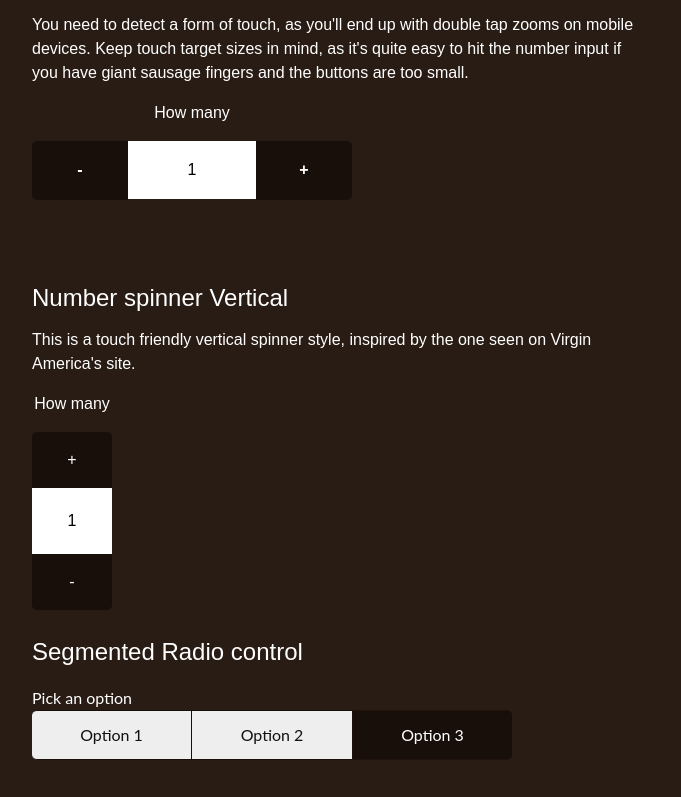
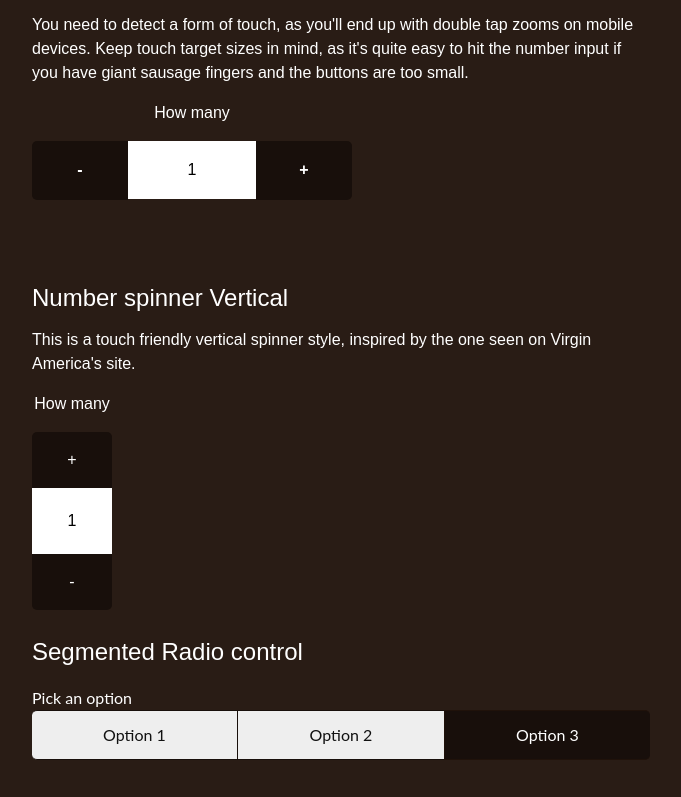
Before and after one commit to chriswrightdesign/customforms, a website: page index.html in a window 1280 px wide. Shown: the part 887-1684 px from the top of the page, without its empty margins (299-980 px from the left). Drawn offline with Linux system fonts and the light colour scheme.

Commit message:
Fix: segmented control responsive

```diff
--- a/src/sass/partials/_segmented-control.scss
+++ b/src/sass/partials/_segmented-control.scss
@@ -17,16 +17,20 @@ $controlTextColor: #fff;
 	list-style:none;
 
 }
+.segmented-control li {
+	width:33.33%;
+}
 .segmented-control-label {
 
 	font-family: 'Lato', sans-serif;
 }
 .segment-switch-label {
-
+	box-sizing:border-box;
 	font-family: 'Lato', sans-serif;
 	cursor:pointer;
 	padding:0.5em 0.75em;
-	width:10em;
+	width:100%;
+
 	display:block;
 	background:#eee;
 	border-top:1px solid $controlBgColor;
```
Also changed, not shown: dist/main.css, style/main.css, style/main.min.css.
